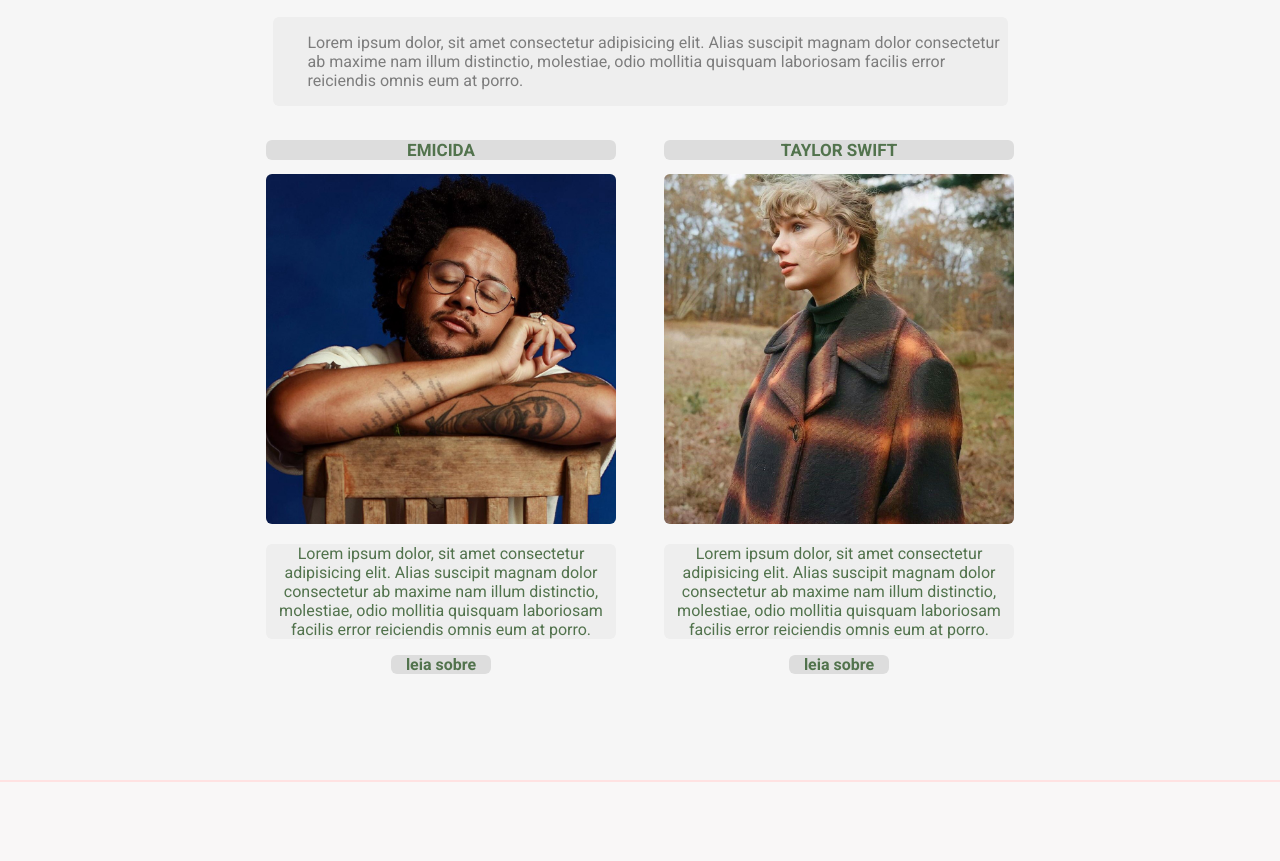
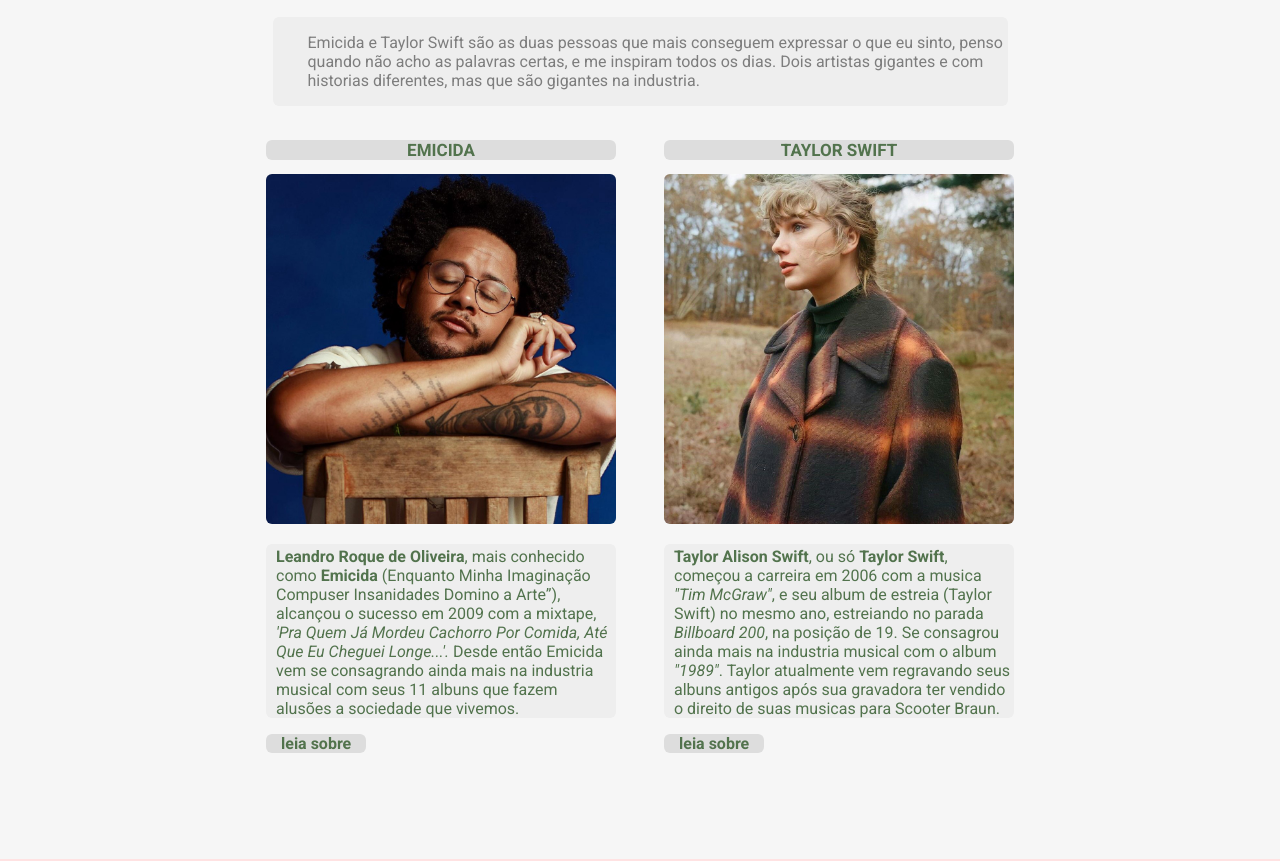
Before and after one commit to ledinemax/projeto-Minha-Inspiracao, a plain HTML site: page index.html in a window 1280 px wide. Shown: the part 63-924 px from the top of the page. Before the commit the page ends 845 px from the top, so only its background shows below. Drawn offline with Linux system fonts and the light colour scheme.

Commit message:
Adição de texto abaixo das fotos

```diff
--- a/css/style.css
+++ b/css/style.css
@@ -58,7 +58,7 @@
 
     width: 350px;
     margin: 20px 20px;
-    text-align: center;
+    align-items: center;
     padding-left: 4px;
     padding-right: 4px;
     padding-top: 0px;
@@ -66,6 +66,7 @@
 }
 
 .collum h2 {
+    text-align: center;
     font-size: 17px;
     background-color: #DDDDDD;
     border-radius: 6px;
@@ -91,19 +92,24 @@
 
 
 .text p {
+
+    text-align:left;
+    padding-top: 3px;
+    padding-left: 10px ;
     border-radius: 6px;
-    text-align:center;
     background-color: #EEEEEE;
     color: #52734D;
 }
 
 .text p:hover {
+
     background-color: #52734D;
     color: #EEEEEE;
     transition: all ease 0.5s;
 }
 
 .link {
+    text-align: justify;
     border-radius: 6px;
     background-repeat: no-repeat;
     background-size: 10px 10px 10px;
--- a/index.html
+++ b/index.html
@@ -26,26 +26,29 @@
         </header>
         <!----text-header----->
         <div class="text-header">
-            <p>Lorem ipsum dolor, sit amet consectetur adipisicing elit.
-                Alias suscipit magnam dolor consectetur ab maxime nam illum
-                distinctio, molestiae, odio mollitia quisquam laboriosam
-                facilis error reiciendis omnis eum at porro.</p>
+            <p>Emicida e Taylor Swift são as duas pessoas que mais conseguem expressar o que eu sinto, penso quando não acho
+                as palavras certas, e me inspiram todos os dias. Dois artistas gigantes e com historias diferentes,
+                mas que são gigantes na industria.</p>
         </div>
 
         <div class="all-content">
+
             <!----first---->
             <div class="collum">
                 <h2>EMICIDA</h2>
+
                 <!----img---->
                 <div class="photos">
                     <img src="img/emicida_02.jpg" alt="">
                 </div>
+
                 <!----text----->
                 <div class="text">
-                    <p>Lorem ipsum dolor, sit amet consectetur adipisicing elit.
-                        Alias suscipit magnam dolor consectetur ab maxime nam illum
-                        distinctio, molestiae, odio mollitia quisquam laboriosam
-                        facilis error reiciendis omnis eum at porro.</p>
+                    <p><b>Leandro Roque de Oliveira</b>, mais conhecido como <b>Emicida</b> (Enquanto Minha Imaginação Compuser
+                        Insanidades Domino a Arte”), alcançou o sucesso em 2009 com a mixtape,
+                        <i>'Pra Quem Já Mordeu Cachorro Por Comida, Até Que Eu Cheguei Longe...'.</i>
+                        Desde então Emicida vem se consagrando ainda mais na industria musical com seus 11 albuns que fazem
+                        alusões a sociedade que vivemos.</p>
                 </div>
                 <div class="link">
                     <nav>
@@ -65,10 +68,12 @@
                 </div>
                 <!----text----->
                 <div class="text">
-                    <p>Lorem ipsum dolor, sit amet consectetur adipisicing elit.
-                        Alias suscipit magnam dolor consectetur ab maxime nam illum
-                        distinctio, molestiae, odio mollitia quisquam laboriosam
-                        facilis error reiciendis omnis eum at porro.</p>
+                    <p><b>Taylor Alison Swift</b>, ou só <b>Taylor Swift</b>, começou a carreira em 2006 com a musica <i>
+                        "Tim McGraw"</i>, e seu album de estreia (Taylor Swift) no mesmo ano,
+                        estreiando no parada <i>Billboard 200</i>, na posição de 19. Se consagrou ainda mais na industria musical com
+                        o album <i>"1989"</i>. Taylor atualmente vem regravando seus albuns antigos após sua gravadora ter vendido o
+                        direito de suas musicas para Scooter Braun.
+                    </p>
                 </div>
                 <div class="link">
                     <nav>
```
